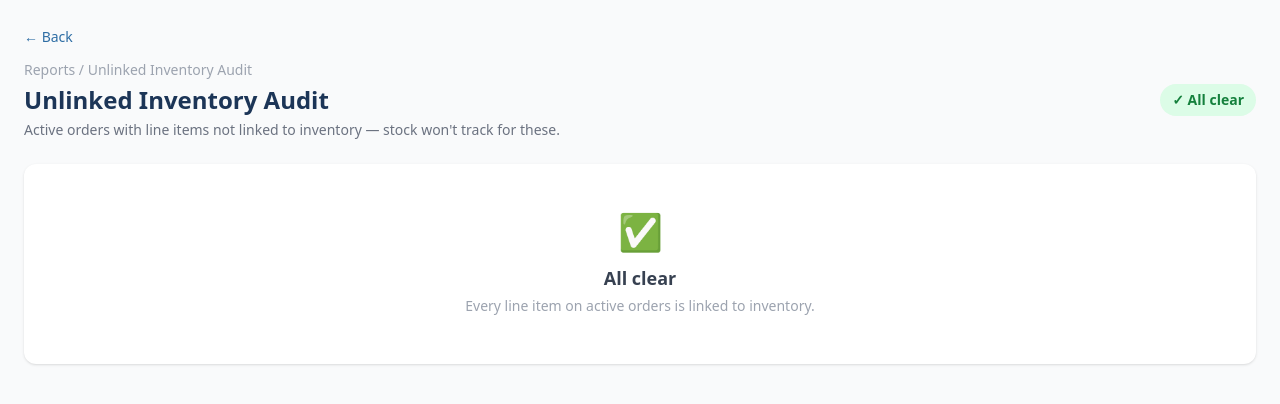
After one commit to VBS-AL/vbs-os, a FastAPI app: template app/templates/reports/unlinked_items.html in a window 1280 px wide. The commit adds this page. Shown: the top 404 px of the page. Run offline with FastAPI, Linux system fonts and the light colour scheme; the template is opened without the code that fills it, so the values that code supplies are empty; some libraries are stand-ins or nearby versions.

Commit message:
feat: unlinked inventory audit, not-linked badge, labor warning, confirm dialogs

```diff
--- a/app/routers/reports.py
+++ b/app/routers/reports.py
@@ -374,6 +374,13 @@ async def reports_index(
         "inventory_total_count":     inventory_total_count,
         "inventory_costed_count":    inventory_costed_count,
         "inventory_low_stock":       inventory_low_stock,
+        # data quality
+        "unlinked_items_count": db.query(OrderLineItem).join(Order).filter(
+            OrderLineItem.inventory_item_id == None,
+            OrderLineItem.is_delivery_surcharge == False,
+            OrderLineItem.third_party_cost == None,
+            Order.status.notin_([OrderStatus.cancelled, OrderStatus.paid]),
+        ).count() if user.role.value in ["owner", "ops_manager"] else 0,
     })
 
 
@@ -947,3 +954,51 @@ async def production_report(
         "total_billed_val":   total_billed_val,
         "dept_label_map":     DEPT_LABEL_MAP,
     })
+
+
+@router.get("/unlinked-items", response_class=HTMLResponse)
+async def unlinked_items_audit(
+    request: Request,
+    user=Depends(get_current_user),
+    db: Session = Depends(get_db),
+):
+    if not user or user.role.value not in ["owner", "ops_manager"]:
+        return RedirectResponse("/reports", status_code=302)
+
+    # Active orders (not cancelled/paid) with at least one unlinked, non-system line item
+    unlinked = (
+        db.query(OrderLineItem)
+        .join(Order, OrderLineItem.order_id == Order.id)
+        .join(Customer, Order.customer_id == Customer.id)
+        .options(
+            joinedload(OrderLineItem.order).joinedload(Order.customer),
+        )
+        .filter(
+            OrderLineItem.inventory_item_id == None,
+            OrderLineItem.is_delivery_surcharge == False,
+            OrderLineItem.third_party_cost == None,
+            Order.status.notin_([OrderStatus.cancelled, OrderStatus.paid]),
+        )
+        .order_by(Order.id.desc())
+        .all()
+    )
+
+    # Group by order
+    from collections import defaultdict
+    by_order: dict = defaultdict(list)
+    for li in unlinked:
+        by_order[li.order_id].append(li)
+
+    orders_with_unlinked = []
+    for order_id, items in by_order.items():
+        orders_with_unlinked.append({
+            "order":  items[0].order,
+            "items":  items,
+        })
+
+    return templates.TemplateResponse("reports/unlinked_items.html", {
+        "request":              request,
+        "user":                 user,
+        "orders_with_unlinked": orders_with_unlinked,
+        "total_count":          len(unlinked),
+    })
--- /dev/null
+++ b/app/templates/reports/unlinked_items.html
@@ -0,0 +1,72 @@
+{% extends "base.html" %}
+{% block title %}Unlinked Inventory Audit — Van Buren Steel{% endblock %}
+{% block content %}
+
+<div class="flex items-center justify-between mb-6">
+  <div>
+    <nav class="text-sm text-gray-400 mb-1">
+      <a href="/reports" class="hover:text-steel-mid">Reports</a> / Unlinked Inventory Audit
+    </nav>
+    <h1 class="text-2xl font-bold text-steel-dark">Unlinked Inventory Audit</h1>
+    <p class="text-sm text-gray-500 mt-1">Active orders with line items not linked to inventory — stock won't track for these.</p>
+  </div>
+  {% if total_count > 0 %}
+  <span class="inline-flex items-center gap-1.5 px-3 py-1.5 rounded-full bg-orange-100 text-orange-700 text-sm font-semibold">
+    ⚠ {{ total_count }} unlinked item{{ 's' if total_count != 1 }}
+  </span>
+  {% else %}
+  <span class="inline-flex items-center gap-1.5 px-3 py-1.5 rounded-full bg-green-100 text-green-700 text-sm font-semibold">
+    ✓ All clear
+  </span>
+  {% endif %}
+</div>
+
+{% if orders_with_unlinked %}
+<div class="space-y-4">
+  {% for row in orders_with_unlinked %}
+  {% set o = row.order %}
+  <div class="bg-white rounded-xl shadow overflow-hidden">
+    <div class="flex items-center justify-between px-5 py-3 bg-gray-50 border-b border-gray-100">
+      <div class="flex items-center gap-3">
+        <a href="/orders/{{ o.id }}" class="font-mono text-sm font-semibold text-steel-mid hover:underline">{{ o.order_number }}</a>
+        <span class="text-sm text-gray-700">{{ o.customer.company or o.customer.name }}</span>
+        <span class="text-xs px-2 py-0.5 rounded-full bg-gray-100 text-gray-500">{{ o.status.value.replace('_',' ').title() }}</span>
+      </div>
+      <a href="/orders/{{ o.id }}#line-items" class="text-xs text-steel-mid hover:underline">Fix →</a>
+    </div>
+    <table class="w-full text-sm">
+      <thead class="text-xs text-gray-400 uppercase tracking-wide border-b border-gray-100">
+        <tr>
+          <th class="px-5 py-2 text-left">Description</th>
+          <th class="px-5 py-2 text-right">Qty</th>
+          <th class="px-5 py-2 text-right">Unit Price</th>
+          <th class="px-5 py-2 text-left pl-5">Issue</th>
+        </tr>
+      </thead>
+      <tbody class="divide-y divide-gray-50">
+        {% for li in row.items %}
+        <tr class="hover:bg-orange-50">
+          <td class="px-5 py-2.5 font-medium text-gray-800">{{ li.description }}</td>
+          <td class="px-5 py-2.5 text-right text-gray-500">{{ li.quantity }}</td>
+          <td class="px-5 py-2.5 text-right text-gray-500">${{ '%.2f'|format(li.unit_price or 0) }}</td>
+          <td class="px-5 py-2.5 pl-5">
+            <span class="inline-flex items-center gap-1 text-xs px-2 py-0.5 rounded-full bg-orange-100 text-orange-700 font-medium">
+              ⚠ not linked to inventory
+            </span>
+          </td>
+        </tr>
+        {% endfor %}
+      </tbody>
+    </table>
+  </div>
+  {% endfor %}
+</div>
+{% else %}
+<div class="bg-white rounded-xl shadow p-12 text-center">
+  <p class="text-4xl mb-3">✅</p>
+  <p class="text-lg font-semibold text-gray-700">All clear</p>
+  <p class="text-sm text-gray-400 mt-1">Every line item on active orders is linked to inventory.</p>
+</div>
+{% endif %}
+
+{% endblock %}
```
Also changed, not shown: app/templates/orders/detail.html (+30 -3 lines), app/templates/reports/index.html (+9 -0 lines).
